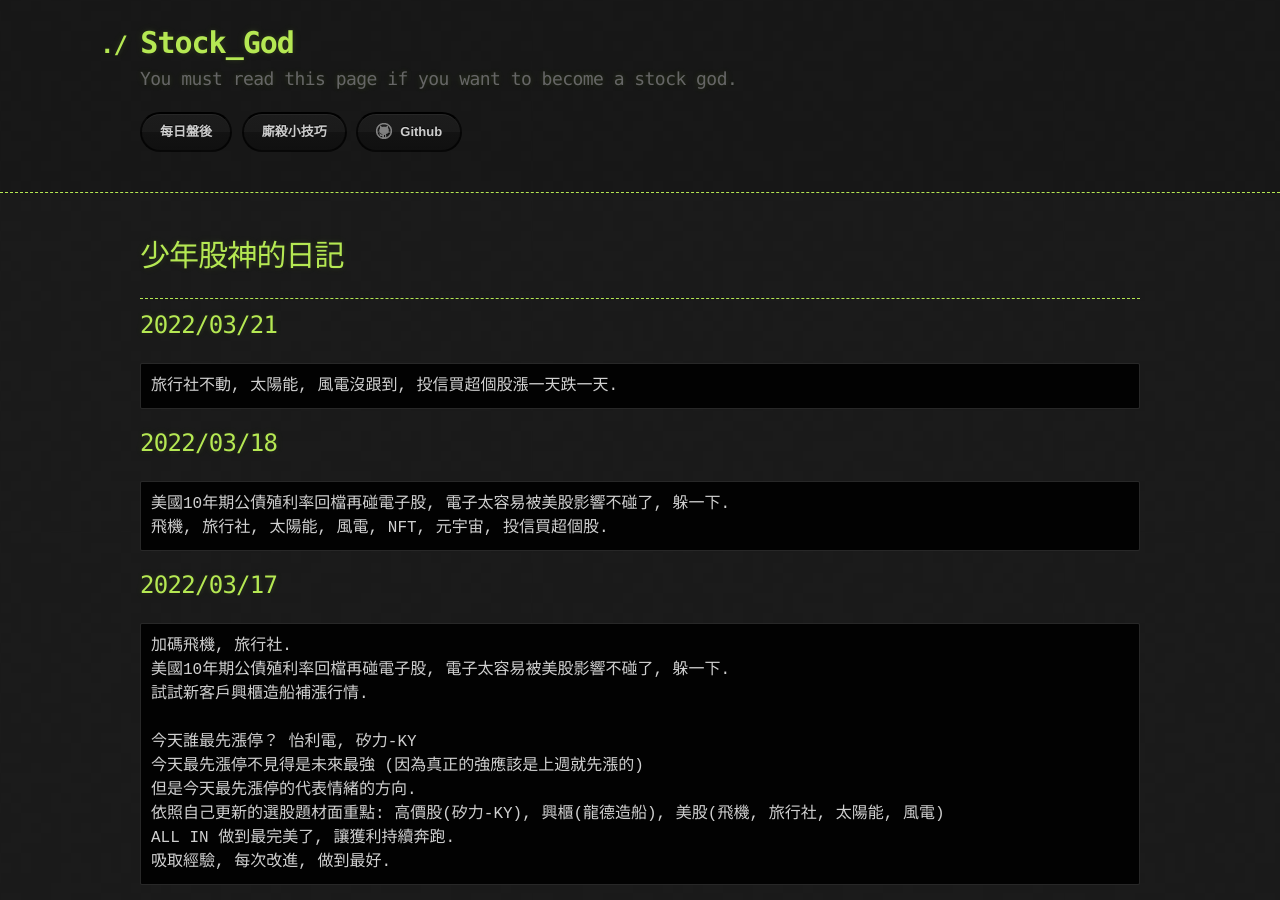
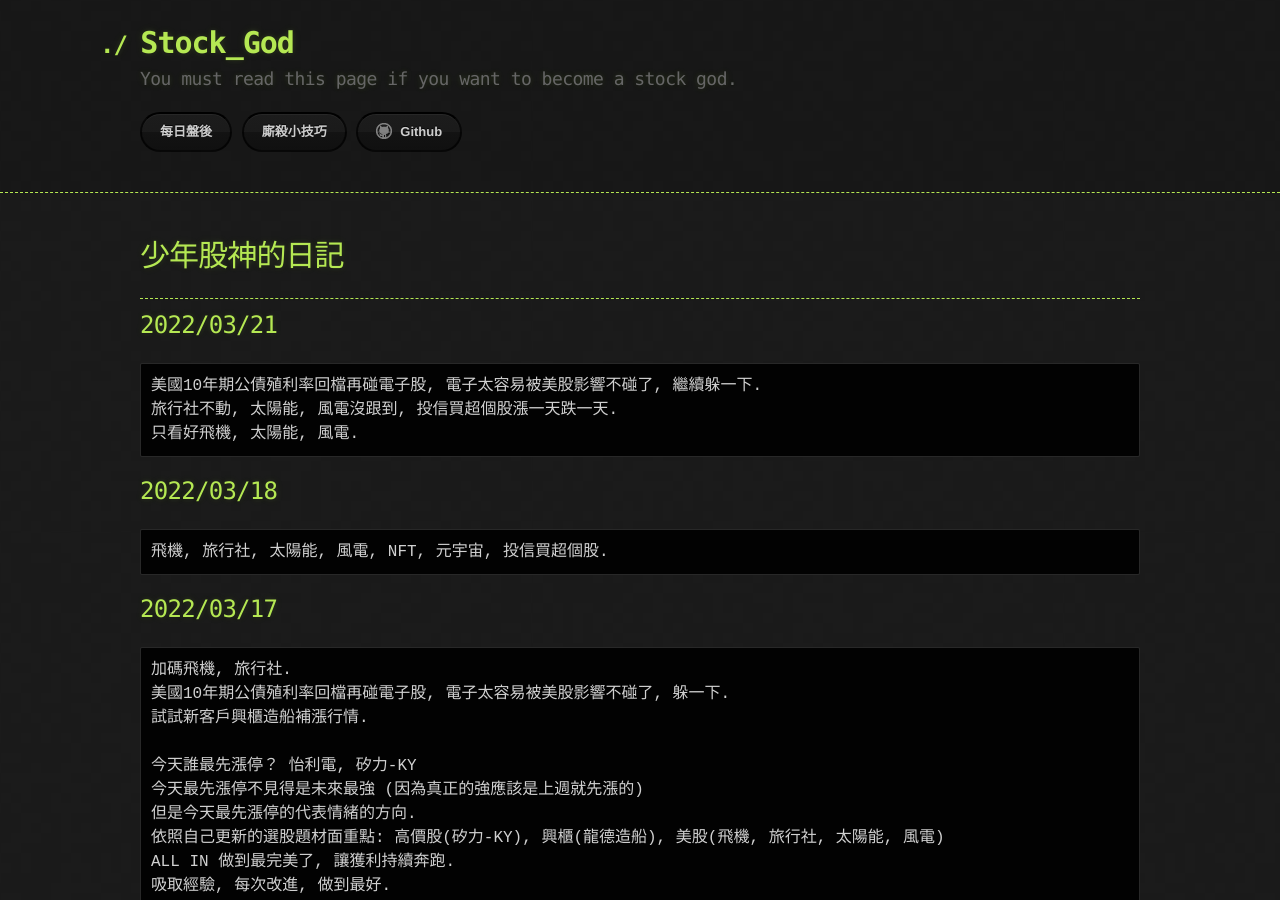
Before and after one commit to lepg5487/Stock_God, a Jekyll site: the page built from index.md, in a window 1280 px wide and 900 px high. Built offline with Jekyll 4.4.1, drawn with Linux system fonts in a browser that asks for light colours; our own code applies the rules of GitHub Pages for plain Markdown files.

Commit message:
Update index.md

````diff
--- a/index.md
+++ b/index.md
@@ -8,12 +8,13 @@ layout: testlayouts
 
 ## 2022/03/21
 ```
+美國10年期公債殖利率回檔再碰電子股, 電子太容易被美股影響不碰了, 繼續躲一下.
 旅行社不動, 太陽能, 風電沒跟到, 投信買超個股漲一天跌一天.
+只看好飛機, 太陽能, 風電.
 ```
 
 ## 2022/03/18
 ```
-美國10年期公債殖利率回檔再碰電子股, 電子太容易被美股影響不碰了, 躲一下.
 飛機, 旅行社, 太陽能, 風電, NFT, 元宇宙, 投信買超個股.
 ```
 
````
